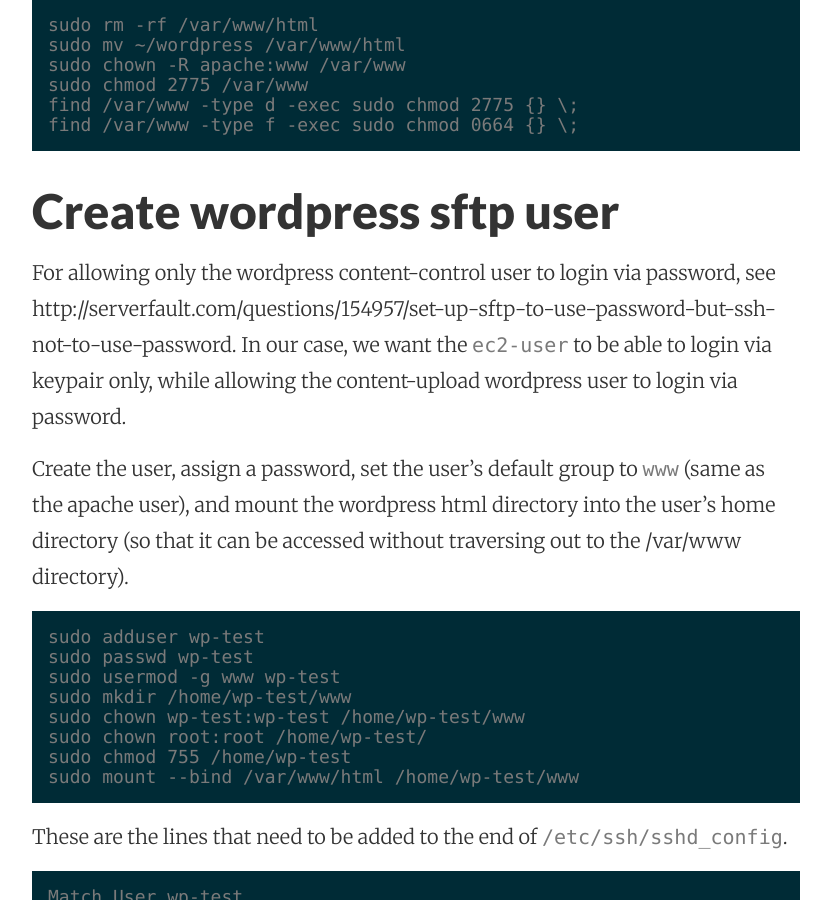
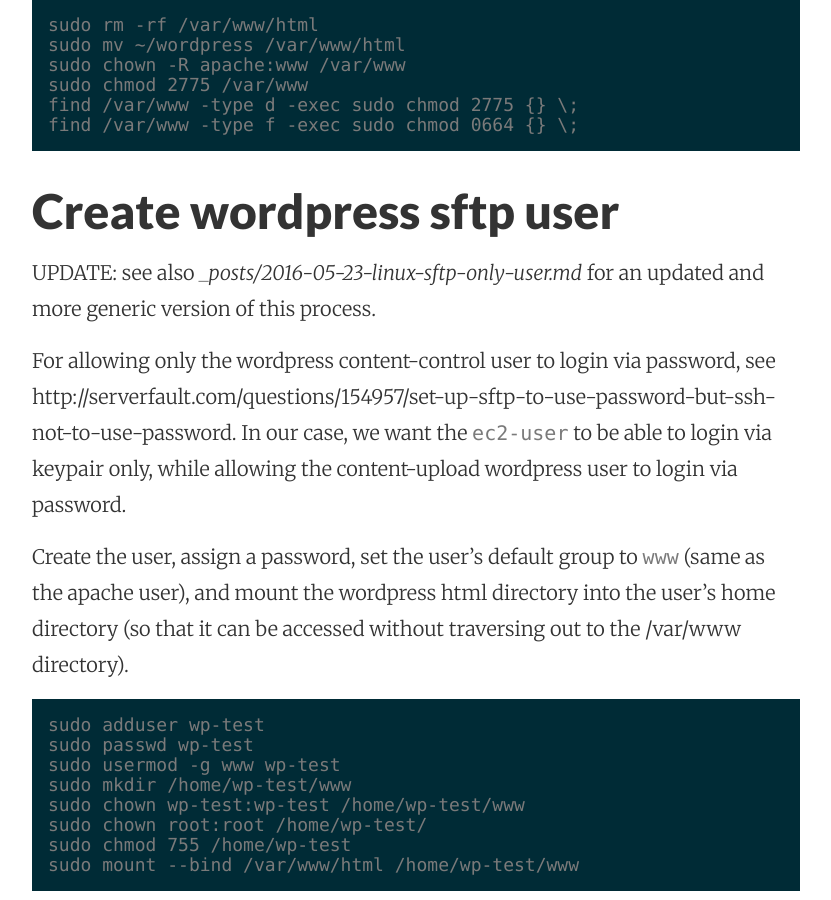
Before and after one commit to mattymaloney/mattymaloney.github.io, a Jekyll site: the page built from _posts/2016-04-12-wordpress-aws-vpc-ec2-linux-rds-mariadb.md, in a window 1280 px wide and 900 px high, scrolled down 2734 px. Shown: the whole window, without its empty margins (224-1055 px from the left). Built offline with Jekyll 4.4.1, drawn with Linux system fonts in a browser that asks for light colours.

Commit message:
Updated 2016-04-12-wordpress-aws-vpc-ec2-linux-rds-mariadb.md

```diff
--- a/_posts/2016-04-12-wordpress-aws-vpc-ec2-linux-rds-mariadb.md
+++ b/_posts/2016-04-12-wordpress-aws-vpc-ec2-linux-rds-mariadb.md
@@ -77,6 +77,8 @@
 
 ## Create wordpress sftp user
 
+UPDATE: see also _\_posts/2016-05-23-linux-sftp-only-user.md_ for an updated and more generic version of this process.
+
 For allowing only the wordpress content-control user to login via password, see http://serverfault.com/questions/154957/set-up-sftp-to-use-password-but-ssh-not-to-use-password. In our case, we want the `ec2-user` to be able to login via keypair only, while allowing the content-upload wordpress user to login via password.
 
 Create the user, assign a password, set the user's default group to `www` (same as the apache user), and mount the wordpress html directory into the user's home directory (so that it can be accessed without traversing out to the /var/www directory).
```
